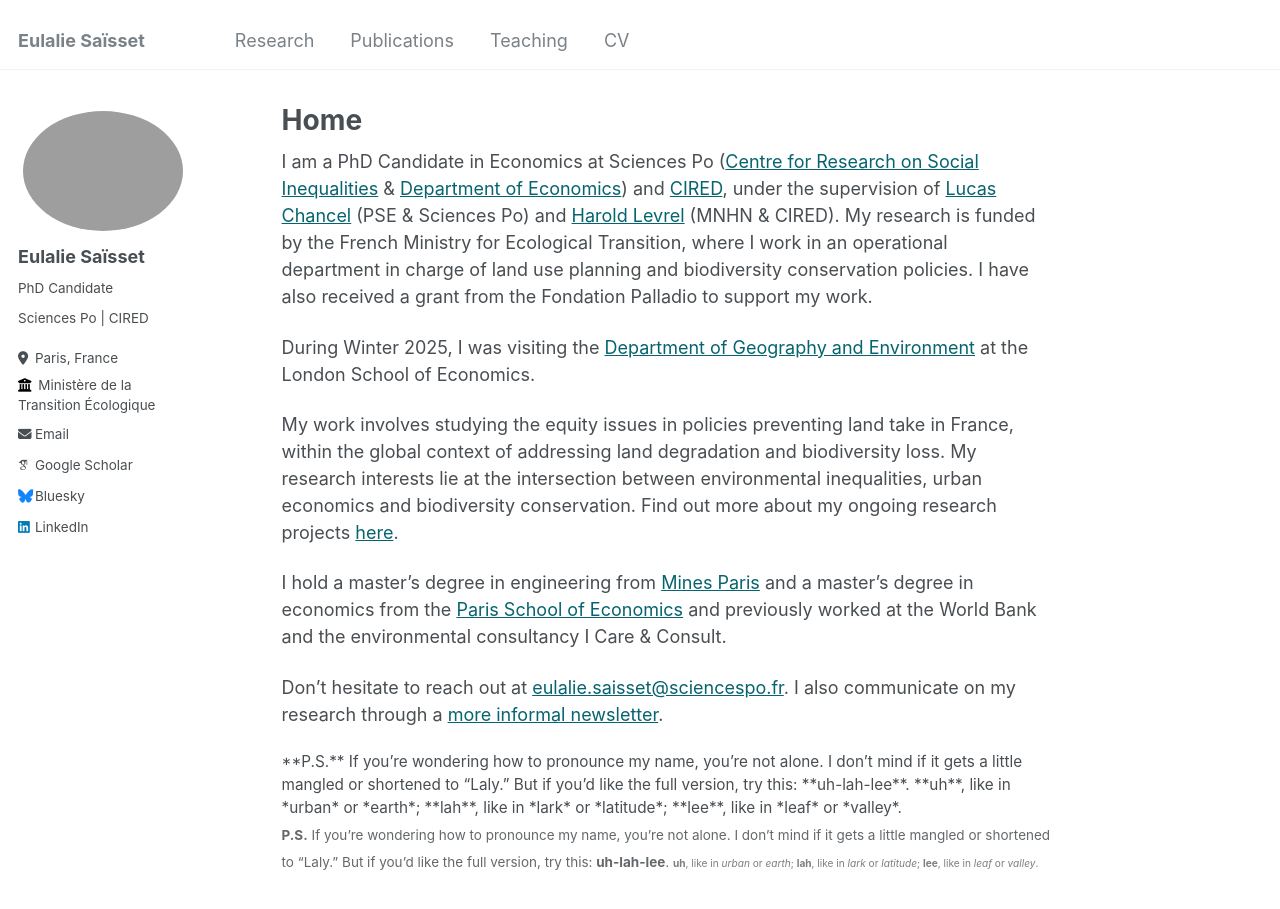
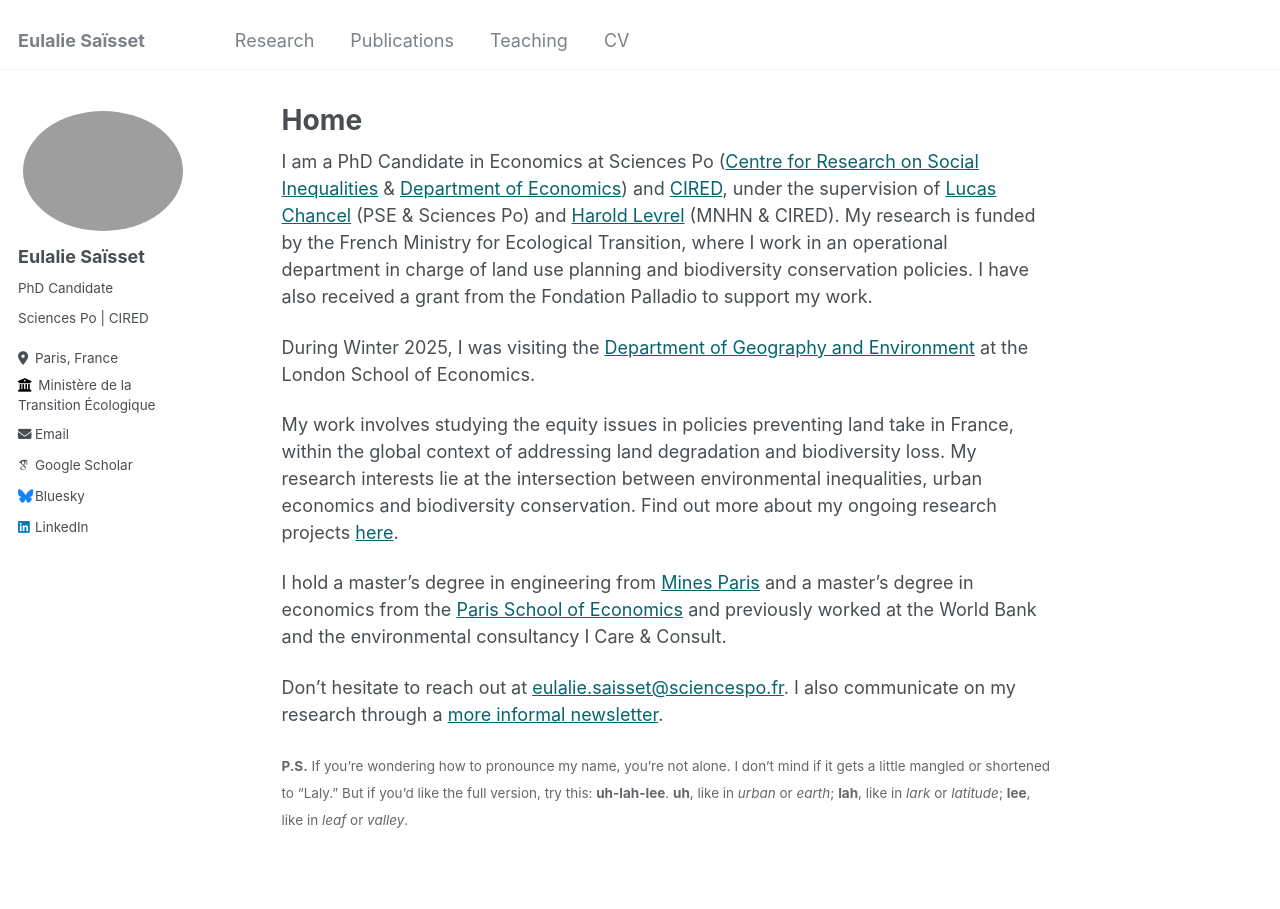
Before and after one commit to eulaliesaisset/eulaliesaisset.github.io, a Jekyll site: the page built from _pages/about.md, in a window 1280 px wide and 1086 px high. Shown: the top 909 px of the window. Built offline with Jekyll 4.4.1, drawn with Linux system fonts in a browser that asks for light colours; some web fonts are replaced.

Commit message:
Update about.md small text try 8

```diff
--- a/_pages/about.md
+++ b/_pages/about.md
@@ -17,12 +17,6 @@ I hold a master's degree in engineering from [Mines Paris](https://www.minespari
 
 Don't hesitate to reach out at [eulalie.saisset@sciencespo.fr](mailto:eulalie.saisset@sciencespo.fr). I also communicate on my research through a [more informal newsletter](https://docs.google.com/forms/d/e/1FAIpQLSc0KMamz1bUvNJ7rHEwgfn604Yl-0u_W-1VuNxiWdAKwa-cwQ/viewform?usp=sf_link).
 
-<div style="font-size: 0.85em;">
-**P.S.** If you’re wondering how to pronounce my name, you’re not alone.  I don’t mind if it gets a little mangled or shortened to “Laly.”  But if you’d like the full version, try this: **uh-lah-lee**.
-**uh**, like in *urban* or *earth*; **lah**, like in *lark* or *latitude*; **lee**, like in *leaf* or *valley*.
-</div>
 
 <small style="opacity: 0.85;">
-**P.S.** If you’re wondering how to pronounce my name, you’re not alone.  I don’t mind if it gets a little mangled or shortened to “Laly.”  But if you’d like the full version, try this: **uh-lah-lee**.
-<small style="opacity: 0.85;">
-**uh**, like in *urban* or *earth*; **lah**, like in *lark* or *latitude*; **lee**, like in *leaf* or *valley*.
+**P.S.** If you’re wondering how to pronounce my name, you’re not alone.  I don’t mind if it gets a little mangled or shortened to “Laly.”  But if you’d like the full version, try this: **uh-lah-lee**. **uh**, like in *urban* or *earth*; **lah**, like in *lark* or *latitude*; **lee**, like in *leaf* or *valley*.
```
